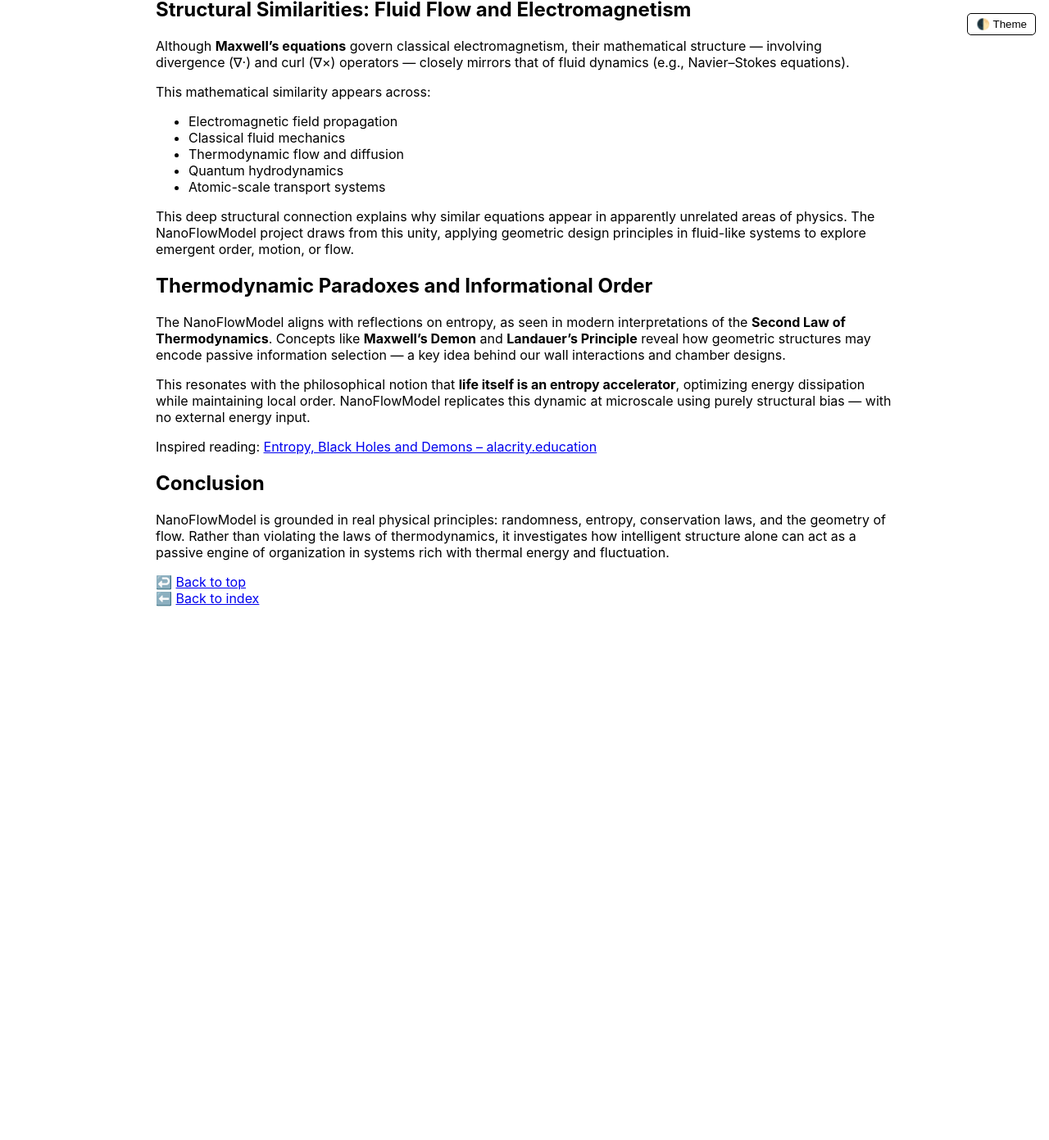
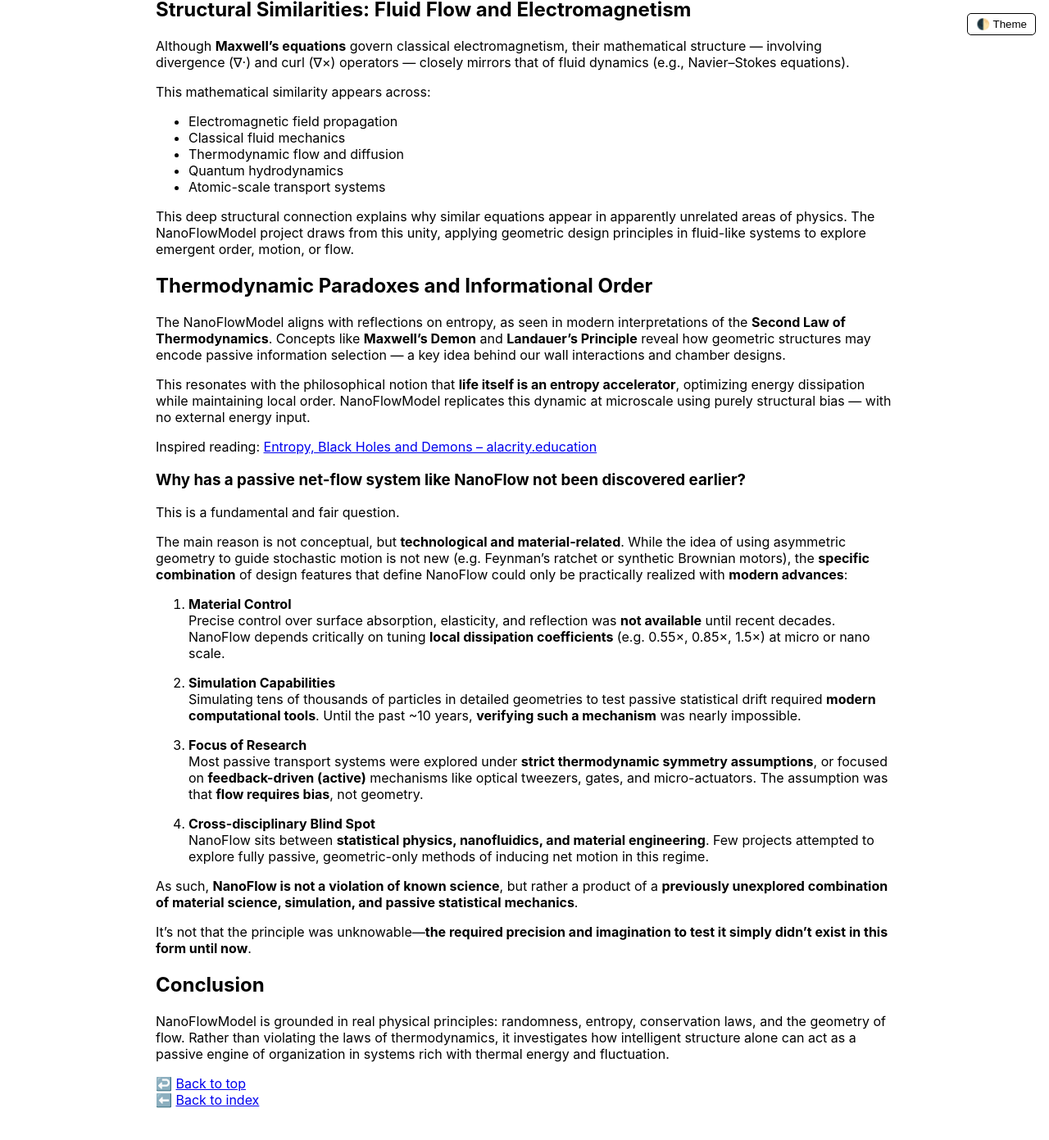
Before and after one commit to gavianu/NanoFlowModel, a Jekyll site: the page built from docs/01_physics_context.md, in a window 1280 px wide and 1400 px high, scrolled down 1777 px. Shown: the top 1391 px of the window at 82% size. Built offline with Jekyll 4.4.1, drawn with Linux system fonts in a browser that asks for light colours; our own code applies the rules of GitHub Pages for plain Markdown files; before the commit the page ends 2565 px from its top, so only the background shows below that.

Commit message:
📚 Expand theoretical framework: Add sections addressing the uniqueness of NanoFlow compared to Brownian ratchets, emphasizing technological advancements and passive geometric influences on particle dynamics.

```diff
--- a/docs/01_physics_context.md
+++ b/docs/01_physics_context.md
@@ -71,6 +71,28 @@ This resonates with the philosophical notion that **life itself is an entropy ac
 
 Inspired reading: [Entropy, Black Holes and Demons – alacrity.education](https://blog.alacrity.ro/entropie-gauri-negre-si-demoni/)
 
+### Why has a passive net-flow system like NanoFlow not been discovered earlier?
+
+This is a fundamental and fair question.
+
+The main reason is not conceptual, but **technological and material-related**. While the idea of using asymmetric geometry to guide stochastic motion is not new (e.g. Feynman’s ratchet or synthetic Brownian motors), the **specific combination** of design features that define NanoFlow could only be practically realized with **modern advances**:
+
+1. **Material Control**
+   Precise control over surface absorption, elasticity, and reflection was **not available** until recent decades. NanoFlow depends critically on tuning **local dissipation coefficients** (e.g. 0.55×, 0.85×, 1.5×) at micro or nano scale.
+
+2. **Simulation Capabilities**
+   Simulating tens of thousands of particles in detailed geometries to test passive statistical drift required **modern computational tools**. Until the past ~10 years, **verifying such a mechanism** was nearly impossible.
+
+3. **Focus of Research**
+   Most passive transport systems were explored under **strict thermodynamic symmetry assumptions**, or focused on **feedback-driven (active)** mechanisms like optical tweezers, gates, and micro-actuators. The assumption was that **flow requires bias**, not geometry.
+
+4. **Cross-disciplinary Blind Spot**
+   NanoFlow sits between **statistical physics, nanofluidics, and material engineering**. Few projects attempted to explore fully passive, geometric-only methods of inducing net motion in this regime.
+
+As such, **NanoFlow is not a violation of known science**, but rather a product of a **previously unexplored combination of material science, simulation, and passive statistical mechanics**.
+
+It’s not that the principle was unknowable—**the required precision and imagination to test it simply didn’t exist in this form until now**.
+
 ## Conclusion
 
 NanoFlowModel is grounded in real physical principles: randomness, entropy, conservation laws, and the geometry of flow. Rather than violating the laws of thermodynamics, it investigates how intelligent structure alone can act as a passive engine of organization in systems rich with thermal energy and fluctuation.
```
Also changed, not shown: docs/05_theory_and_model.md (+21 -0 lines).
